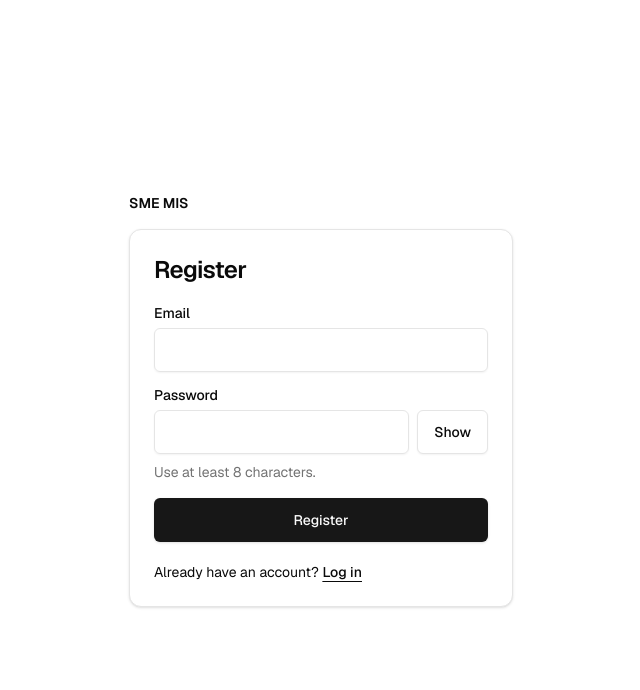
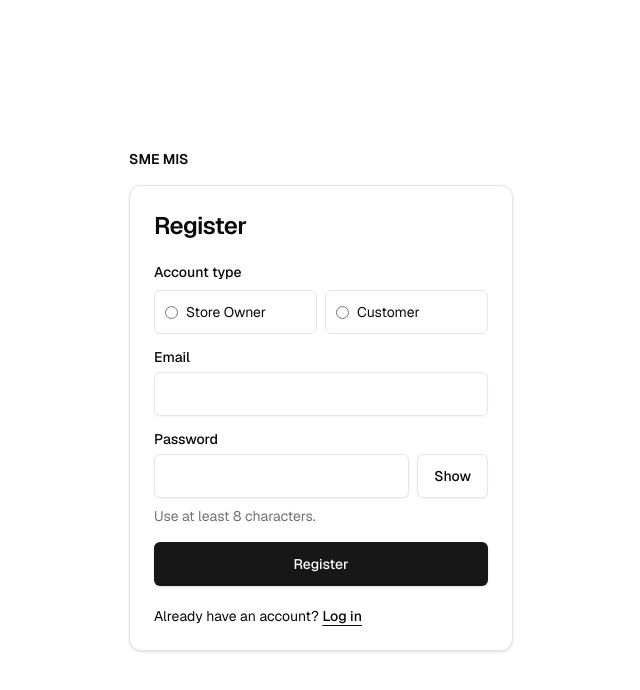
Before and after one commit to KamijouImpact/smemisnov, a Next.js app: page /auth/sign-up in a window 1280 px wide. Shown: the top 690 px of the page, without its empty margins (319-959 px from the left). Built offline with nearby package versions, Linux system fonts and the light colour scheme; no server answers.

Commit message:
Register Store Owner and Customer accounts

```diff
--- a/app/protected/page.tsx
+++ b/app/protected/page.tsx
@@ -9,9 +9,24 @@ async function Account() {
   const { data, error } = await supabase.auth.getClaims();
   if (error || !data?.claims) redirect("/auth/login");
 
+  const { data: account, error: accountError } = await supabase
+    .from("account_roles")
+    .select("account_type")
+    .eq("user_id", data.claims.sub)
+    .single();
+
   return (
     <div className="space-y-4">
       <p className="break-words text-muted-foreground">{data.claims.email}</p>
+      {accountError ? (
+        <p role="alert" className="text-sm text-destructive">
+          Could not load your account type.
+        </p>
+      ) : (
+        <p className="text-sm font-medium">
+          {account.account_type === "owner" ? "Store Owner" : "Customer"}
+        </p>
+      )}
       <LogoutButton />
     </div>
   );
@@ -20,7 +35,9 @@ async function Account() {
 export default function ProtectedPage() {
   return (
     <main className="mx-auto w-full max-w-lg space-y-5 px-6 py-16">
-      <Link href="/" className="text-sm underline">Home</Link>
+      <Link href="/" className="text-sm underline">
+        Home
+      </Link>
       <h1 className="text-2xl font-semibold">Account</h1>
       <Suspense>
         <Account />
--- a/components/credentials-form.tsx
+++ b/components/credentials-form.tsx
@@ -30,10 +30,18 @@ export function CredentialsForm({ mode }: { mode: "login" | "register" }) {
     try {
       const supabase = createClient();
       if (registering) {
+        const accountType = fields.get("account_type");
+        if (accountType !== "owner" && accountType !== "customer") {
+          setError("Choose an account type.");
+          return;
+        }
         const { data, error } = await supabase.auth.signUp({
           email,
           password,
-          options: { emailRedirectTo: `${window.location.origin}/protected` },
+          options: {
+            data: { account_type: accountType },
+            emailRedirectTo: `${window.location.origin}/protected`,
+          },
         });
         if (error) throw error;
         router.replace(data.session ? "/protected" : "/auth/sign-up-success");
@@ -62,6 +70,31 @@ export function CredentialsForm({ mode }: { mode: "login" | "register" }) {
       <Card className="space-y-5 p-5 sm:p-6">
         <h1 className="text-2xl font-semibold tracking-tight">{title}</h1>
         <form onSubmit={submit} className="space-y-4" aria-busy={submitting}>
+          {registering && (
+            <fieldset className="grid gap-2">
+              <legend className="mb-2 text-sm font-medium">Account type</legend>
+              <div className="grid grid-cols-2 gap-2">
+                <label className="flex min-h-11 cursor-pointer items-center gap-2 rounded-md border border-input px-2.5 text-sm has-[:checked]:border-primary has-[:checked]:bg-muted">
+                  <input
+                    type="radio"
+                    name="account_type"
+                    value="owner"
+                    required
+                  />
+                  Store Owner
+                </label>
+                <label className="flex min-h-11 cursor-pointer items-center gap-2 rounded-md border border-input px-2.5 text-sm has-[:checked]:border-primary has-[:checked]:bg-muted">
+                  <input
+                    type="radio"
+                    name="account_type"
+                    value="customer"
+                    required
+                  />
+                  Customer
+                </label>
+              </div>
+            </fieldset>
+          )}
           <div className="grid gap-2">
             <Label htmlFor="email">Email</Label>
             <Input
```
Also changed, not shown: 2 other files (tests, documents, lock files or other folders).
